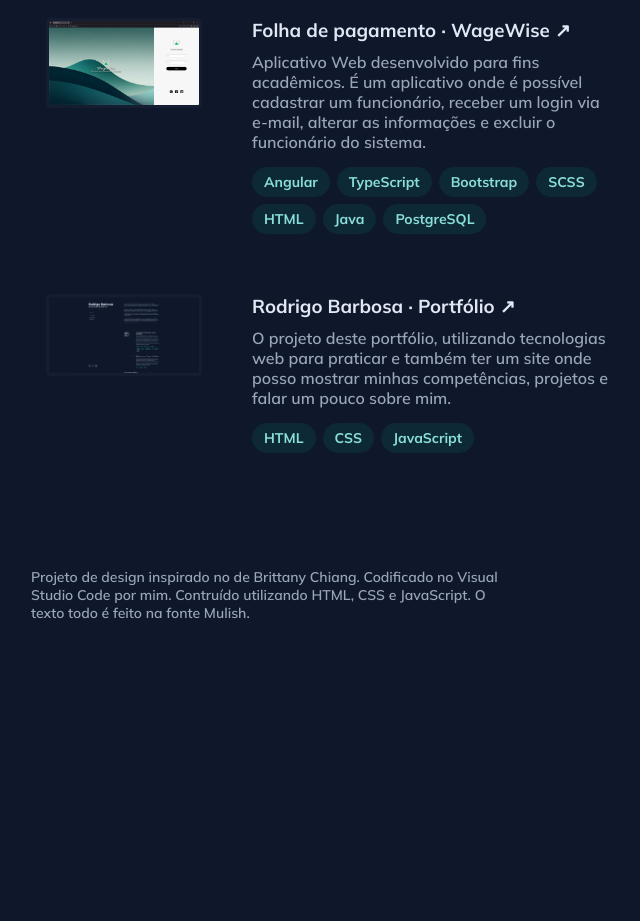
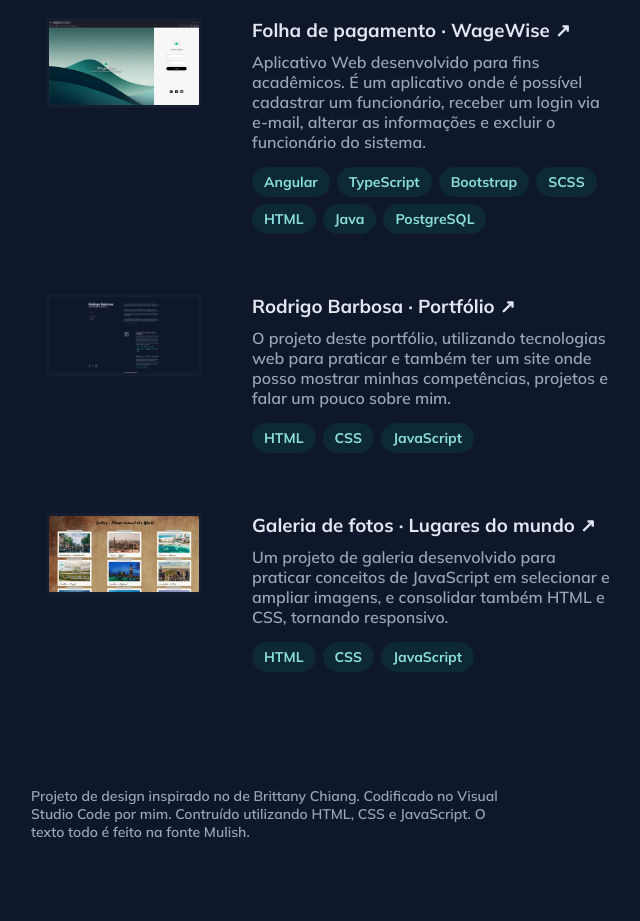
Before and after one commit to RodrigoFBarbosa/Portfolio, a plain HTML site: page index.html in a window 1280 px wide. Shown: the part 1408-2329 px from the top of the page, without its empty margins (609-1249 px from the left). Before the commit the page ends 2110 px from the top, so only its background shows below. Drawn offline with Linux system fonts and the light colour scheme.

Commit message:
add-project-gallery

```diff
--- a/index.html
+++ b/index.html
@@ -215,10 +215,45 @@
                     <li>JavaScript</li>
                   </ul>
                   <img
-                  class="img-main"
-                  src="/assets/imgs/Rodrigo Barbosa - Google Chrome.jpg"
-                  alt="ww"
-                />
+                    class="img-main"
+                    src="/assets/imgs/Rodrigo Barbosa - Google Chrome.jpg"
+                    alt="ww"
+                  />
+                </a>
+              </div>
+            </a>
+          </div>
+        </div>
+        <div class="projetos-2">
+          <div class="projetos">
+            <a
+              href="https://github.com/RodrigoFBarbosa/Galeria"
+              target="_blank"
+            >
+              <header>
+                <img class="img-main" src="/assets/imgs/galeria.jpg" alt="ww" />
+              </header>
+              <div class="projeto-ww">
+                <a
+                  href="https://github.com/RodrigoFBarbosa/Galeria"
+                  target="_blank"
+                >
+                  <h3>Galeria de fotos · Lugares do mundo ↗</h3>
+                  <p>
+                    Um projeto de galeria desenvolvido para praticar conceitos
+                    de JavaScript em selecionar e ampliar imagens, e consolidar
+                    também HTML e CSS, tornando responsivo.
+                  </p>
+                  <ul class="tecnologias">
+                    <li>HTML</li>
+                    <li>CSS</li>
+                    <li>JavaScript</li>
+                  </ul>
+                  <img
+                    class="img-main"
+                    src="/assets/imgs/galeria.jpg"
+                    alt="ww"
+                  />
                 </a>
               </div>
             </a>
```
Also changed, not shown: assets/imgs/galeria.jpg (added).
